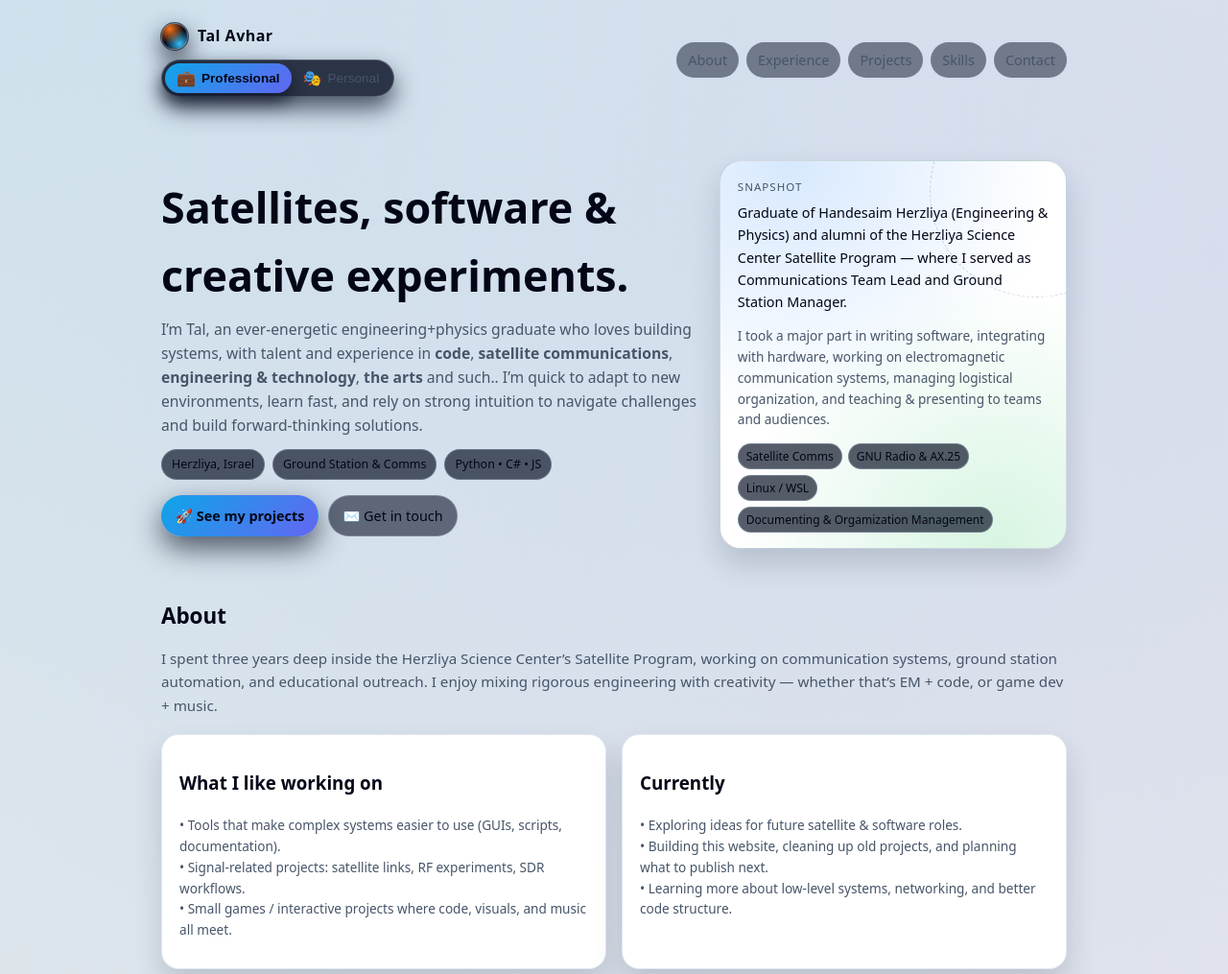
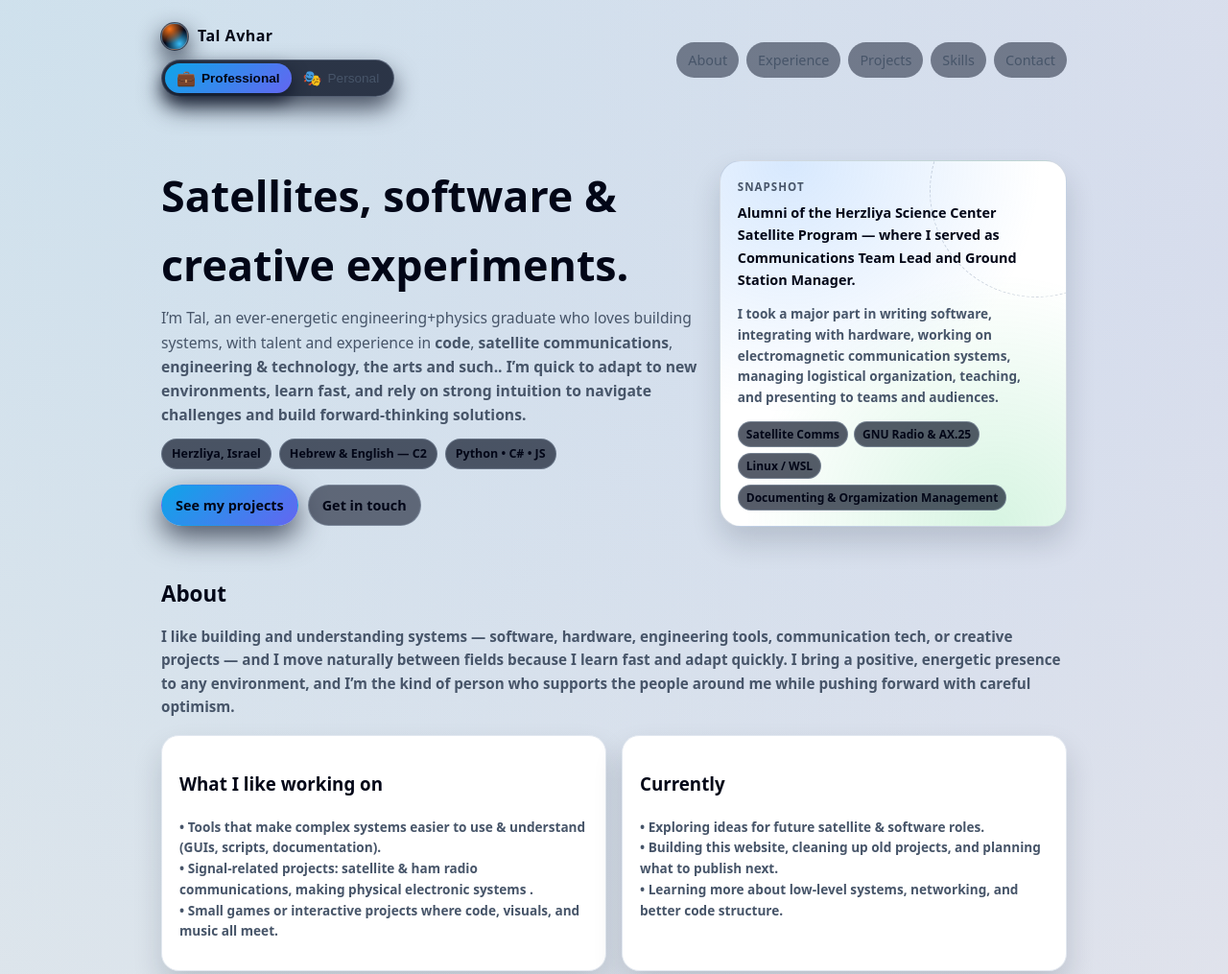
Before and after one commit to TalAvhar/TalAvhar.github.io, a plain HTML site: page index.html in a window 1280 px wide. Shown: the top 1015 px of the page at 96% size. Drawn offline with Linux system fonts and the light colour scheme.

Commit message:
temp 3.3

```diff
--- a/index.html
+++ b/index.html
@@ -555,33 +555,31 @@
           <h1 class="hero-title">Satellites, software & creative experiments.</h1>
           <p class="hero-sub">
             I’m Tal, an ever-energetic engineering+physics graduate who loves building systems, with talent and experience in
-            <strong>code</strong>, <strong>satellite communications</strong>, <strong>engineering & technology</strong>, <strong>the arts</strong> and such..
+            <strong>code</strong>, <strong>satellite communications</strong>, <strong>engineering<strong> & <strong>technology</strong>, the <strong>arts</strong> and such..
             I’m quick to adapt to new environments, learn fast, and rely on strong intuition to navigate challenges and build forward-thinking solutions.
           </p>
 
           <div class="hero-tags">
             <span class="tag">Herzliya, Israel</span>
-            <span class="tag">Ground Station &amp; Comms</span>
+            <span class="tag">Hebrew &amp; English — C2</span>
             <span class="tag">Python • C# • JS</span>
           </div>
 
           <div class="hero-actions">
-            <a class="btn-primary" href="#projects">🚀 See my projects</a>
-            <a class="btn-ghost" href="#contact">✉️ Get in touch</a>
+            <a class="btn-primary" href="#projects">See my projects</a>
+            <a class="btn-ghost" href="#contact">Get in touch</a>
           </div>
         </div>
 
         <aside class="hero-orbit-card" aria-label="Quick overview">
           <div class="hero-orbit-label">Snapshot</div>
           <p style="margin-top:4px; margin-bottom:8px;">
-            Graduate of Handesaim Herzliya (Engineering &amp; Physics) and alumni of the Herzliya
-            Science Center Satellite Program — where I served as Communications Team Lead and
+            Alumni of the Herzliya Science Center Satellite Program — where I served as Communications Team Lead and
             Ground Station Manager.
           </p>
           <p class="muted-small">
             I took a major part in writing software, integrating with hardware,
-            working on electromagnetic communication systems, managing logistical organization,
-            and teaching & presenting to teams and audiences.
+            working on electromagnetic communication systems, managing logistical organization, teaching, and presenting to teams and audiences.
 
           </p>
           <div class="hero-orbit-chip-row">
@@ -597,18 +595,19 @@
       <section id="about">
         <h2 class="section-title">About</h2>
         <p class="section-intro">
-          I spent three years deep inside the Herzliya Science Center’s Satellite Program, working on
-          communication systems, ground station automation, and educational outreach. I enjoy mixing
-          rigorous engineering with creativity — whether that’s EM + code, or game dev + music.
+          I like building and understanding systems — software, hardware, engineering tools, communication tech,
+          or creative projects — and I move naturally between fields because I learn fast and adapt quickly.
+          I bring a positive, energetic presence to any environment,
+          and I’m the kind of person who supports the people around me while pushing forward with careful optimism.
         </p>
 
         <div class="grid grid-2">
           <article class="card">
             <h3>What I like working on</h3>
             <p class="muted-small">
-              • Tools that make complex systems easier to use (GUIs, scripts, documentation).<br />
-              • Signal-related projects: satellite links, RF experiments, SDR workflows.<br />
-              • Small games / interactive projects where code, visuals, and music all meet.
+              • Tools that make complex systems easier to use &amp; understand (GUIs, scripts, documentation).<br />
+              • Signal-related projects: satellite &amp; ham radio communications, making physical electronic systems .<br />
+              • Small games or interactive projects where code, visuals, and music all meet.
             </p>
           </article>
 
```
